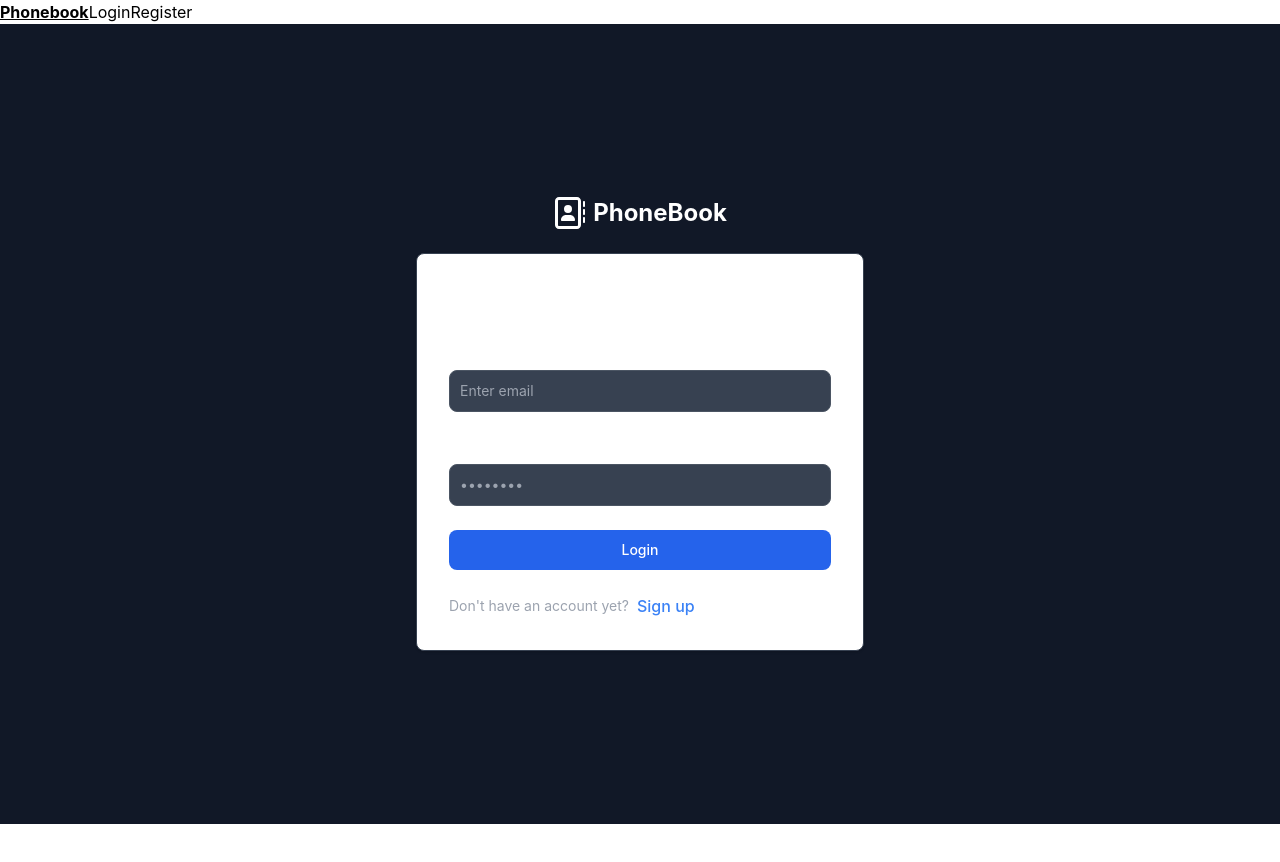
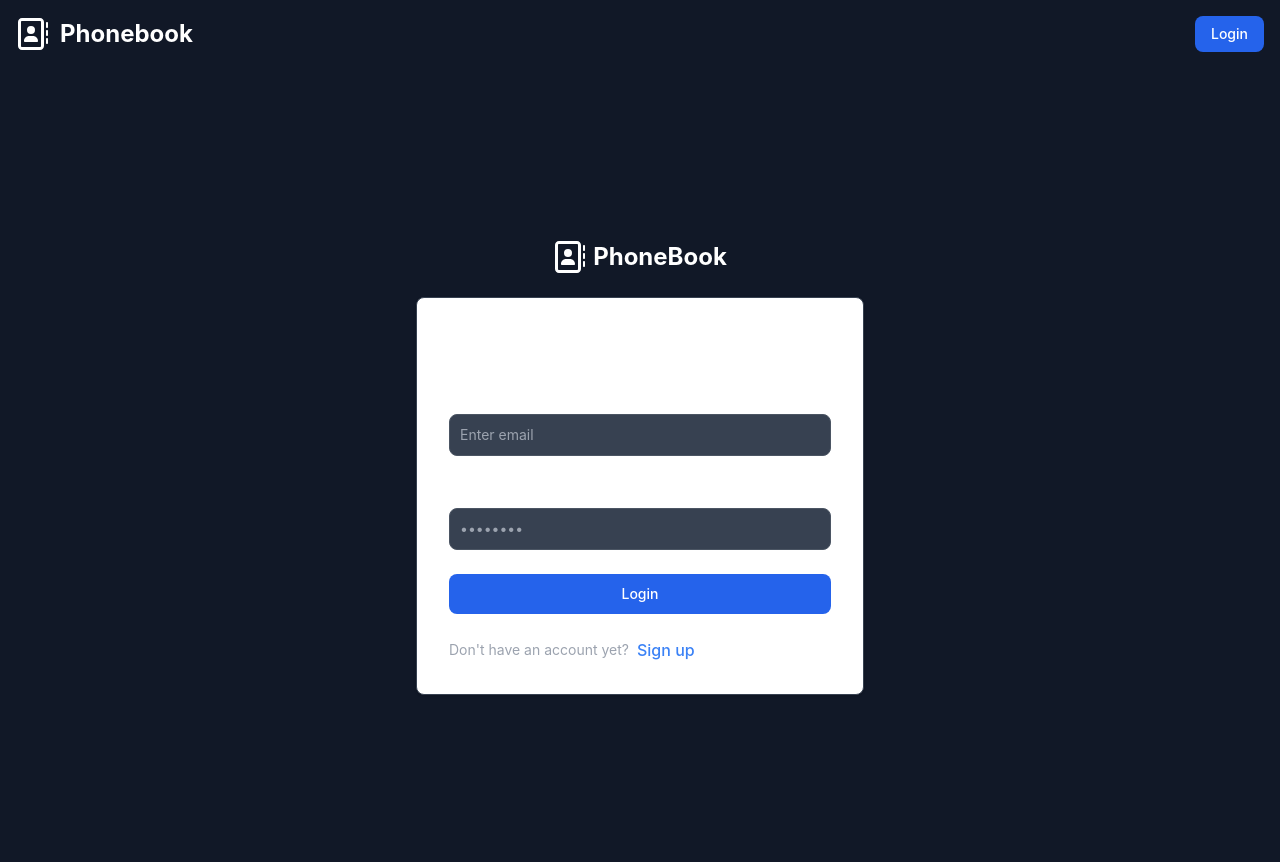
Before and after one commit to KJachimstal/phonebook, a React (Create React App) app: page /login in a window 1280 px wide. Shown: the top 862 px of the page. Before the commit the page ends 824 px from the top, so only its background shows below. Built offline with nearby package versions, Linux system fonts and the light colour scheme.

Commit message:
Added styles to navbar

```diff
--- a/src/components/pages/Header.jsx
+++ b/src/components/pages/Header.jsx
@@ -1,3 +1,5 @@
+import { faAddressBook } from '@fortawesome/free-regular-svg-icons';
+import { FontAwesomeIcon } from '@fortawesome/react-fontawesome';
 import React from 'react';
 import { useDispatch, useSelector } from 'react-redux';
 import { NavLink } from 'react-router-dom';
@@ -14,24 +16,43 @@ const Header = () => {
   };
 
   return (
-    <div>
-      <nav>
-        <NavLink to="/" className="font-bold underline">
-          Phonebook
+    <nav className="flex border-gray-200 bg-gray-900 max-w-screen-xl">
+      <div className=" flex flex-wrap items-center p-4">
+        <NavLink to="/" className="flex items-center">
+          <FontAwesomeIcon
+            icon={faAddressBook}
+            className="h-8 mr-3 text-white"
+          />
+          <span className="self-center text-2xl font-bold text-white whitespace-nowrap">
+            Phonebook
+          </span>
         </NavLink>
+      </div>
+      <div className="flex ml-auto items-center p-4">
         {!isSignedIn ? (
           <>
-            <NavLink to="/login">Login</NavLink>
-            <NavLink to="/register">Register</NavLink>
+            <NavLink
+              to="/login"
+              className="text-white hover:bg-blue-800 focus:ring-4 focus:outline-none focus:ring-blue-300 font-medium rounded-lg text-sm px-4 py-2 text-center mr-3 md:mr-0 bg-blue-600 hover:bg-blue-700 focus:ring-blue-800"
+            >
+              Login
+            </NavLink>
           </>
         ) : (
           <>
-            <span>{currentUser.user.name}</span>
-            <button onClick={handleSingOut}>Logout</button>
+            <span className="mr-4 text-white font-semibold">
+              {currentUser.user.name}
+            </span>
+            <button
+              onClick={handleSingOut}
+              className="text-white hover:bg-blue-800 focus:ring-4 focus:outline-none focus:ring-blue-300 font-medium rounded-lg text-sm px-4 py-2 text-center mr-3 md:mr-0 bg-blue-600 hover:bg-blue-700 focus:ring-blue-800"
+            >
+              Logout
+            </button>
           </>
         )}
-      </nav>
-    </div>
+      </div>
+    </nav>
   );
 };
 
--- a/src/components/pages/Login.jsx
+++ b/src/components/pages/Login.jsx
@@ -35,7 +35,7 @@ export const Login = () => {
           to="/"
           className="flex items-center mb-6 text-2xl font-bold text-white"
         >
-          <FontAwesomeIcon icon={faAddressBook} className="w-8 h-8 mr-2" />{' '}
+          <FontAwesomeIcon icon={faAddressBook} className="w-8 h-8 mr-2" />
           <span>PhoneBook</span>
         </NavLink>
         <div className="w-full bg-white rounded-lg shadow border md:mt-0 sm:max-w-md xl:p-0 bg-gray-800 border-gray-700">
```
